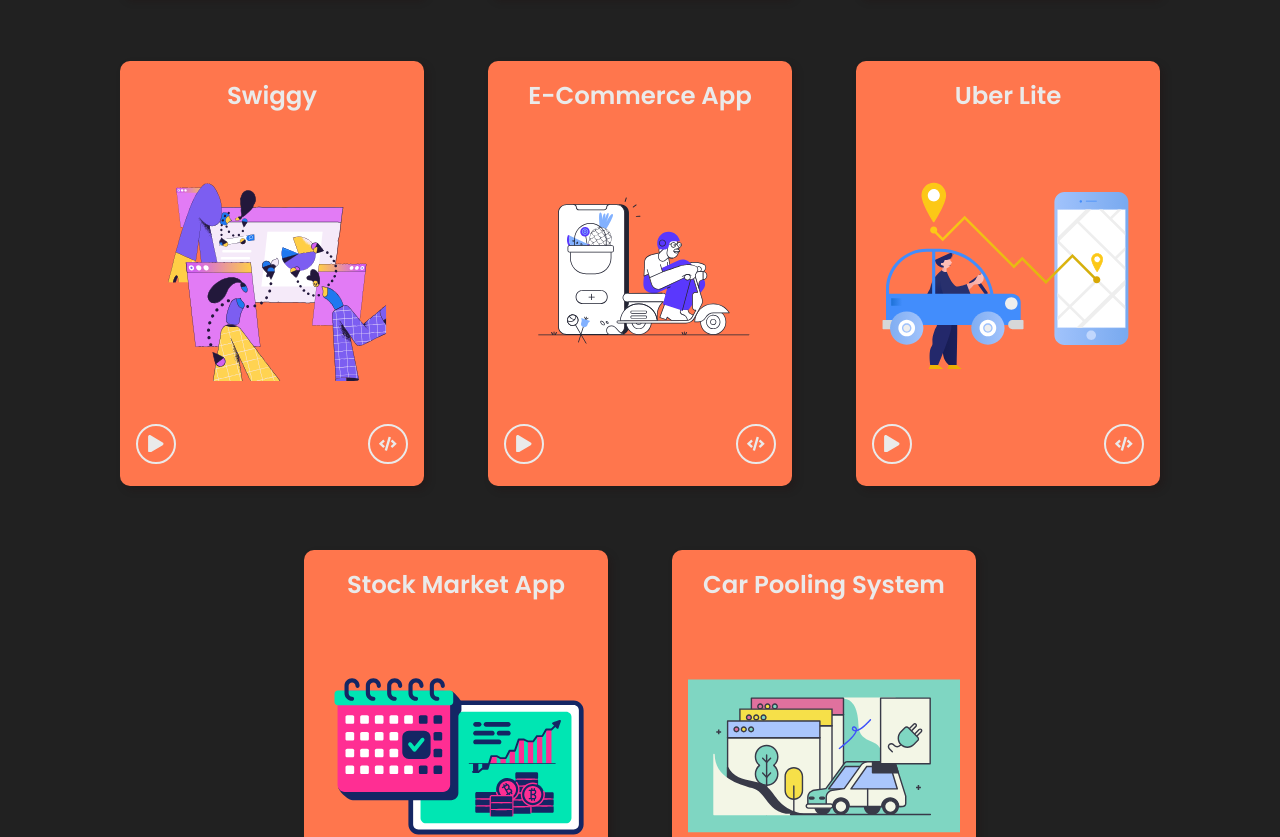
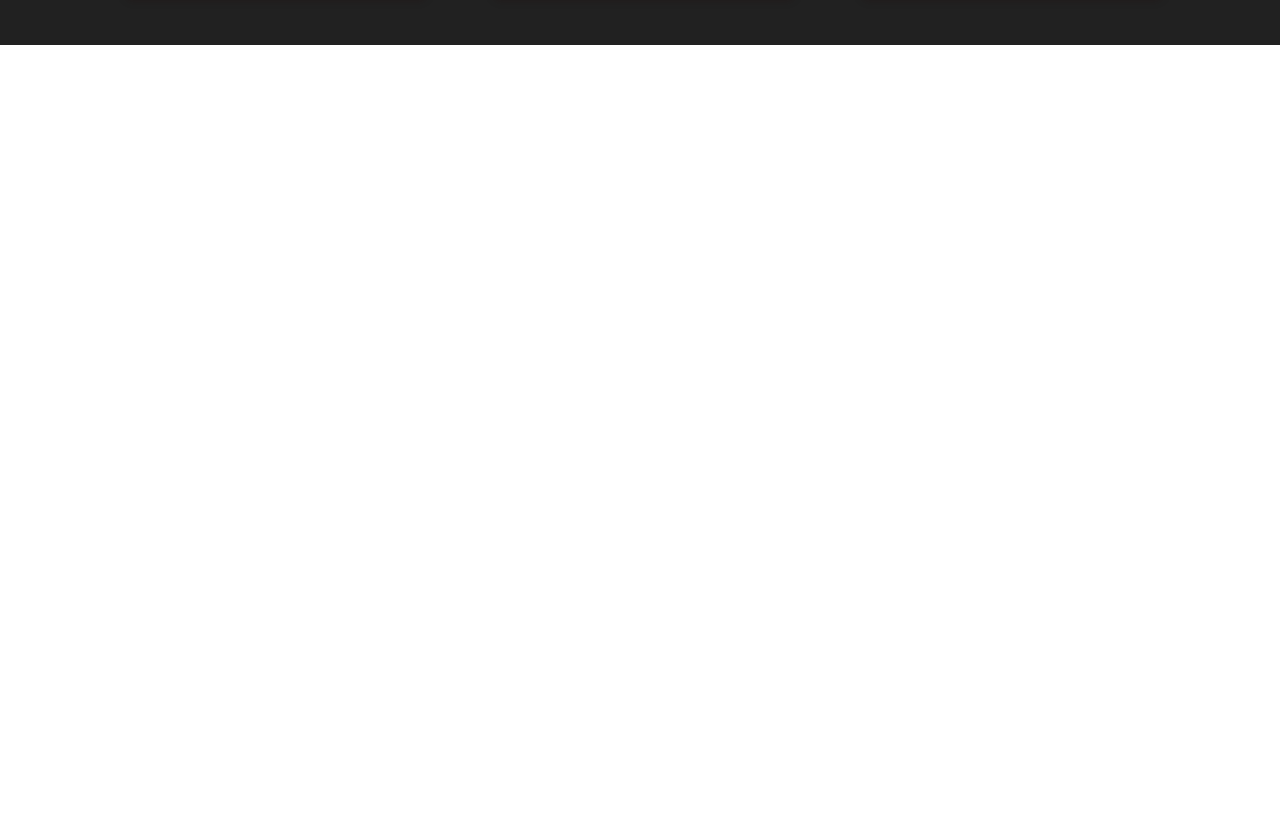
Before and after one commit to anindita-panda/Portfolio, a React (Create React App) app: page /projects in a window 1280 px wide. Shown: the part 880-1717 px from the top of the page. After the commit the page ends 925 px from the top, so only its background shows below. Built offline with nearby package versions, Linux system fonts and the light colour scheme; a web font is replaced by a local one.

Commit message:
project update 1

```diff
--- a/src/components/About/About.js
+++ b/src/components/About/About.js
@@ -3,7 +3,6 @@
 import './About.css';
 import { ThemeContext } from '../../contexts/ThemeContext';
 import { aboutData } from '../../data/aboutData'
-
 
 
 function About() {
--- a/src/components/Contacts/Contacts.js
+++ b/src/components/Contacts/Contacts.js
@@ -167,7 +167,7 @@
             style={{ backgroundColor: theme.secondary }}
         >
             <div className='contacts--container'>
-                <h1 style={{ color: theme.primary }}>Contacts</h1>
+                <h1 style={{ color: theme.primary }}>Get In Touch</h1>
                 <div className='contacts-body'>
                     <div className='contacts-form'>
                         <form onSubmit={handleContactForm}>
--- a/src/data/achievementData.js
+++ b/src/data/achievementData.js
@@ -17,14 +17,14 @@
             field : 'Research',
             image : 'https://images.unsplash.com/photo-1523474253046-8cd2748b5fd2?ixid=MnwxMjA3fDB8MHxwaG90by1wYWdlfHx8fGVufDB8fHx8&ixlib=rb-1.2.1&auto=format&fit=crop&w=1050&q=80'
         },
-        {
-            id : 3,
-            title : 'Professional Data Engineer Certification',
-            details : 'Professional Data Engineers enable data-driven decision making by collecting, transforming, and publishing data.',
-            date : 'Aug 20, 2019',
-            field : 'Automation',
-            image : 'https://images.unsplash.com/photo-1489389944381-3471b5b30f04?ixid=MnwxMjA3fDB8MHxwaG90by1wYWdlfHx8fGVufDB8fHx8&ixlib=rb-1.2.1&auto=format&fit=crop&w=1050&q=80'
-        }
+        // {
+        //     id : 3,
+        //     title : 'Professional Data Engineer Certification',
+        //     details : 'Professional Data Engineers enable data-driven decision making by collecting, transforming, and publishing data.',
+        //     date : 'Aug 20, 2019',
+        //     field : 'Automation',
+        //     image : 'https://images.unsplash.com/photo-1489389944381-3471b5b30f04?ixid=MnwxMjA3fDB8MHxwaG90by1wYWdlfHx8fGVufDB8fHx8&ixlib=rb-1.2.1&auto=format&fit=crop&w=1050&q=80'
+        // }
 
     ]
 }
--- a/src/data/projectsData.js
+++ b/src/data/projectsData.js
@@ -36,52 +36,52 @@
         demo: 'https://sudoku-solver-harsh.netlify.app/',
         image: two
     },
-    {
-        id: 3,
-        projectName: 'Swiggy',
-        projectDesc: 'Responsive Swiggy website clone.',
-        tags: ['ReactJS, Tailwind CSS, axios'],
-        code: 'https://github.com/Harsh09889/SwiggyClone',
-        demo: 'https://swiggy-masai.netlify.app/home',
-        image: three
-    },
-    // /*
-    {
-        id: 5,
-        projectName: 'E-Commerce App',
-        projectDesc: 'A Simple E-commerce application',
-        tags: ['React Native', 'Firebase'],
-        code: 'https://github.com/hhhrrrttt222111/developer-portfolio',
-        demo: 'https://github.com/hhhrrrttt222111/developer-portfolio',
-        image: five
-    },
-    {
-        id: 6,
-        projectName: 'Uber Lite',
-        projectDesc: 'Uber clone',
-        tags: ['Flutter'],
-        code: 'https://github.com/hhhrrrttt222111/developer-portfolio',
-        demo: 'https://github.com/hhhrrrttt222111/developer-portfolio',
-        image: six
-    },
-    {
-        id: 1,
-        projectName: 'Stock Market App',
-        projectDesc: 'A simple stock market API app',
-        tags: ['React', 'Redux', 'Bootstrap'],
-        code: 'https://github.com/hhhrrrttt222111/developer-portfolio',
-        demo: 'https://github.com/hhhrrrttt222111/developer-portfolio',
-        image: one
-    },
-    {
-        id: 8,
-        projectName: 'Car Pooling System',
-        projectDesc: 'The carpooling system merges multiple people in a car which leads to meet new people, reduces pollution',
-        tags: ['Flutter', 'React'],
-        code: 'https://github.com/hhhrrrttt222111/developer-portfolio',
-        demo: 'https://github.com/hhhrrrttt222111/developer-portfolio',
-        image: eight
-    },
+    // {
+    //     id: 3,
+    //     projectName: 'Swiggy',
+    //     projectDesc: 'Responsive Swiggy website clone.',
+    //     tags: ['ReactJS, Tailwind CSS, axios'],
+    //     code: 'https://github.com/Harsh09889/SwiggyClone',
+    //     demo: 'https://swiggy-masai.netlify.app/home',
+    //     image: three
+    // },
+    // // /*
+    // {
+    //     id: 5,
+    //     projectName: 'E-Commerce App',
+    //     projectDesc: 'A Simple E-commerce application',
+    //     tags: ['React Native', 'Firebase'],
+    //     code: 'https://github.com/hhhrrrttt222111/developer-portfolio',
+    //     demo: 'https://github.com/hhhrrrttt222111/developer-portfolio',
+    //     image: five
+    // },
+    // {
+    //     id: 6,
+    //     projectName: 'Uber Lite',
+    //     projectDesc: 'Uber clone',
+    //     tags: ['Flutter'],
+    //     code: 'https://github.com/hhhrrrttt222111/developer-portfolio',
+    //     demo: 'https://github.com/hhhrrrttt222111/developer-portfolio',
+    //     image: six
+    // },
+    // {
+    //     id: 1,
+    //     projectName: 'Stock Market App',
+    //     projectDesc: 'A simple stock market API app',
+    //     tags: ['React', 'Redux', 'Bootstrap'],
+    //     code: 'https://github.com/hhhrrrttt222111/developer-portfolio',
+    //     demo: 'https://github.com/hhhrrrttt222111/developer-portfolio',
+    //     image: one
+    // },
+    // {
+    //     id: 8,
+    //     projectName: 'Car Pooling System',
+    //     projectDesc: 'The carpooling system merges multiple people in a car which leads to meet new people, reduces pollution',
+    //     tags: ['Flutter', 'React'],
+    //     code: 'https://github.com/hhhrrrttt222111/developer-portfolio',
+    //     demo: 'https://github.com/hhhrrrttt222111/developer-portfolio',
+    //     image: eight
+    // },
     // * /
 ]
 
--- a/src/pages/Main/Main.js
+++ b/src/pages/Main/Main.js
@@ -13,7 +13,7 @@
 
             <Navbar />
             <Landing />
-            <About />
+            {/* <About /> */}
             <Education />
             <Skills />
             <Experience />
```
Also changed, not shown: 2 other files (tests, documents, lock files or other folders).
